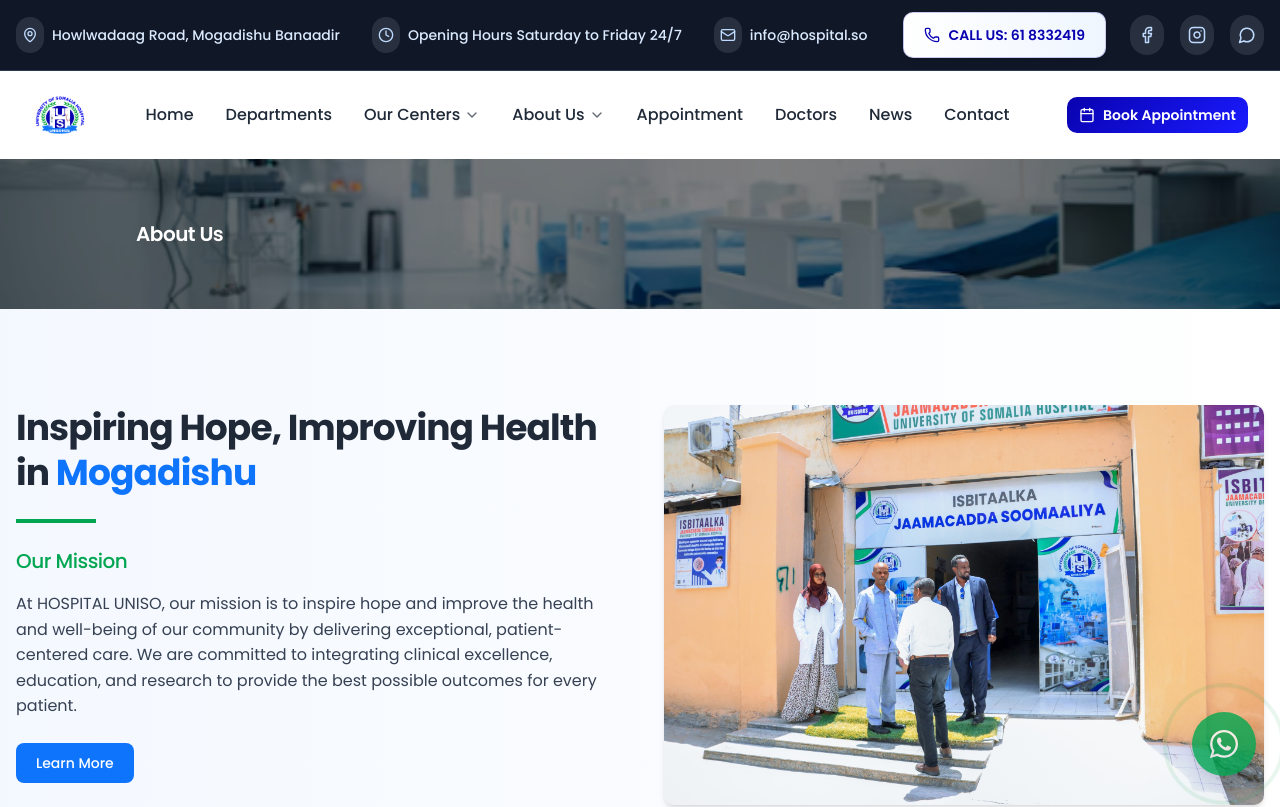
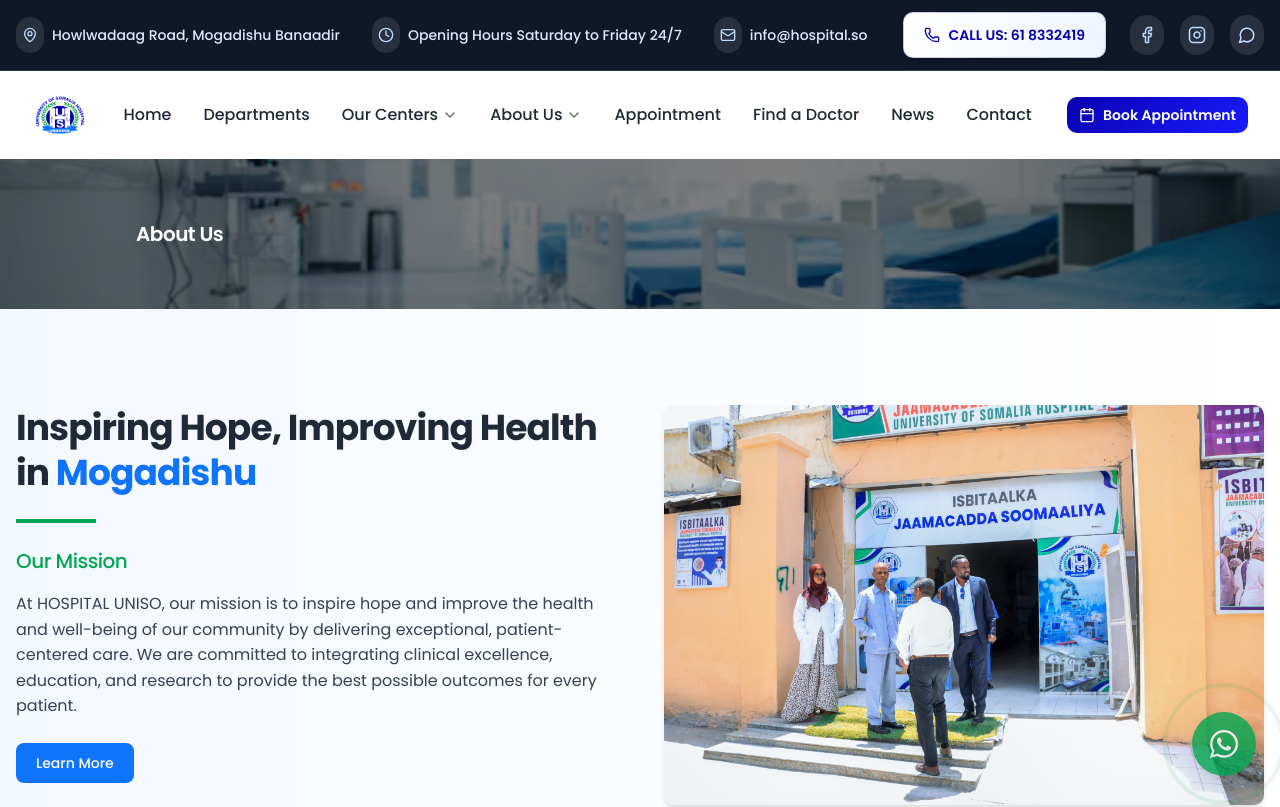
Before and after one commit to Ashakour1/HS-, a Next.js app: page /corporate/overview in a window 1280 px wide. Shown: the top 807 px of the page. Built offline with nearby package versions, Linux system fonts and the light colour scheme.

Commit message:
fix: Update header link text from "Doctors" to "Find a Doctor" for improved clarity

```diff
--- a/app/components/Header.tsx
+++ b/app/components/Header.tsx
@@ -76,7 +76,7 @@
       ],
     },
     { name: "Appointment", href: "/appointment" },
-    { name: "Doctors", href: "/doctors" },
+    { name: "Find a Doctor", href: "/doctors" },
     { name: "News", href: "/news" },
     { name: "Contact", href: "/contact" },
   ];
```
